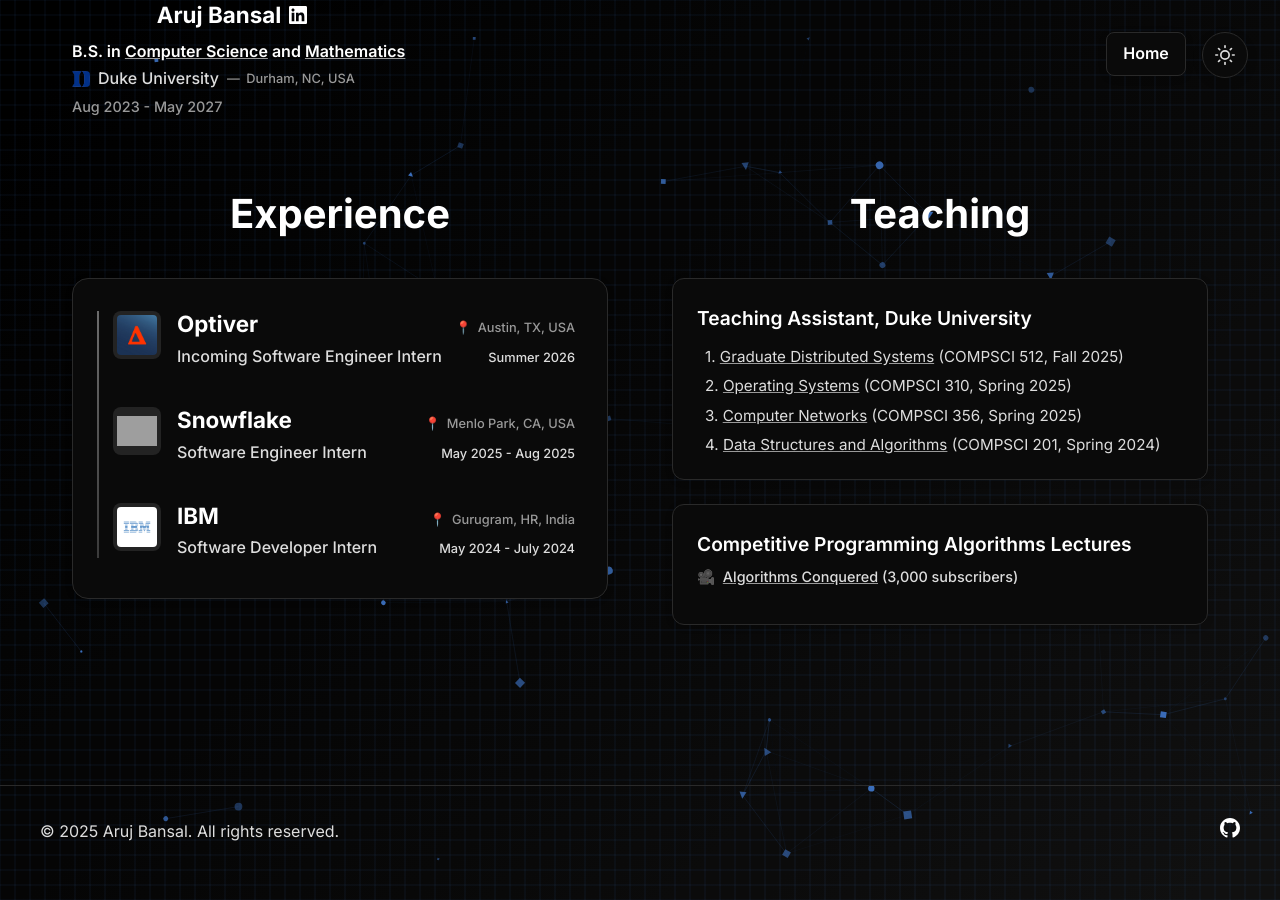
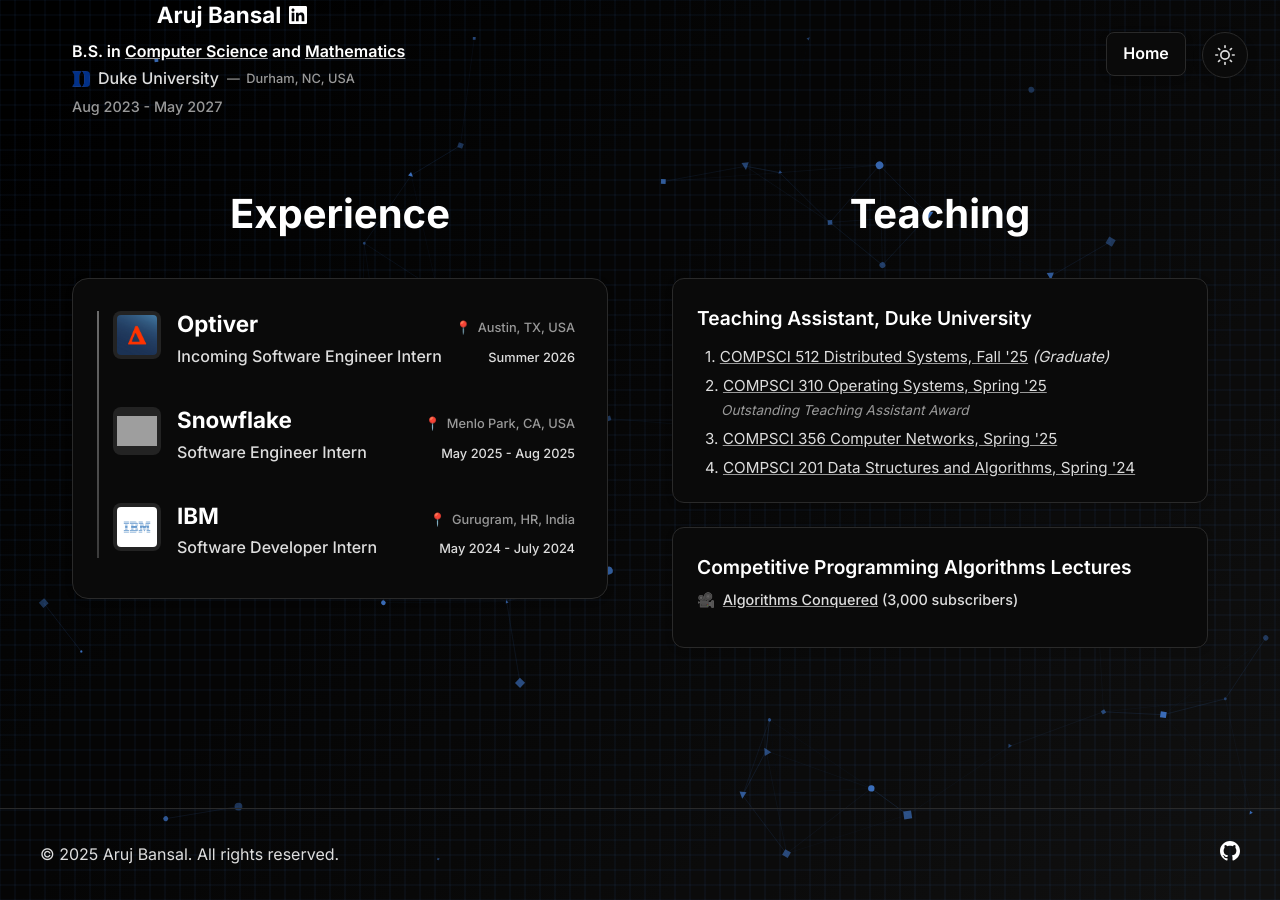
Before and after one commit to arujbansal/arujbansal.github.io, a Jekyll site: the page built from docs/index.md, in a window 1280 px wide and 900 px high, scrolled down 391 px. Built offline with Jekyll 4.4.1, drawn with Linux system fonts in a browser that asks for light colours; grey boxes are pictures that could not be loaded.

Commit message:
Update TA section formatting

```diff
--- a/docs/assets/css/main.css
+++ b/docs/assets/css/main.css
@@ -643,6 +643,14 @@
 .course-subitem a:hover .course-link,
 .youtube-link:hover .course-link {
   text-decoration-color: var(--text-primary);
+}
+
+.course-award {
+  font-size: 0.85rem;
+  color: var(--text-tertiary);
+  font-style: italic;
+  margin-top: 0.25rem;
+  padding-left: 1rem;
 }
 
 .youtube-link {
--- a/docs/index.md
+++ b/docs/index.md
@@ -138,10 +138,13 @@
                     <div class="course-item">
                         <div class="course-name">Teaching Assistant, Duke University</div>
                         <div class="course-details">
-                            <div class="course-subitem"><a href="https://courses.cs.duke.edu/fall25/compsci512/">1. <span class="course-link">Graduate Distributed Systems</span> (COMPSCI 512, Fall 2025)</a></div>
-                            <div class="course-subitem"><a href="https://courses.cs.duke.edu/spring25/compsci310/">2. <span class="course-link">Operating Systems</span> (COMPSCI 310, Spring 2025)</a></div>
-                            <div class="course-subitem"><a href="https://courses.cs.duke.edu/spring25/compsci356/">3. <span class="course-link">Computer Networks</span> (COMPSCI 356, Spring 2025)</a></div>
-                            <div class="course-subitem"><a href="https://sites.duke.edu/compsci_201_001_sp24/">4. <span class="course-link">Data Structures and Algorithms</span> (COMPSCI 201, Spring 2024)</a></div>
+                            <div class="course-subitem"><a href="https://courses.cs.duke.edu/fall25/compsci512/">1. <span class="course-link">COMPSCI 512 Distributed Systems, Fall '25</span></a> <em>(Graduate)</em></div>
+                            <div class="course-subitem">
+                                <a href="https://courses.cs.duke.edu/spring25/compsci310/">2. <span class="course-link">COMPSCI 310 Operating Systems, Spring '25</span></a>
+                                <div class="course-award">Outstanding Teaching Assistant Award</div>
+                            </div>
+                            <div class="course-subitem"><a href="https://courses.cs.duke.edu/spring25/compsci356/">3. <span class="course-link">COMPSCI 356 Computer Networks, Spring '25</span></a></div>
+                            <div class="course-subitem"><a href="https://sites.duke.edu/compsci_201_001_sp24/">4. <span class="course-link">COMPSCI 201 Data Structures and Algorithms, Spring '24</span></a></div>
                         </div>
                     </div>
 
```
Also changed, not shown: docs/.claude/settings.local.json.
